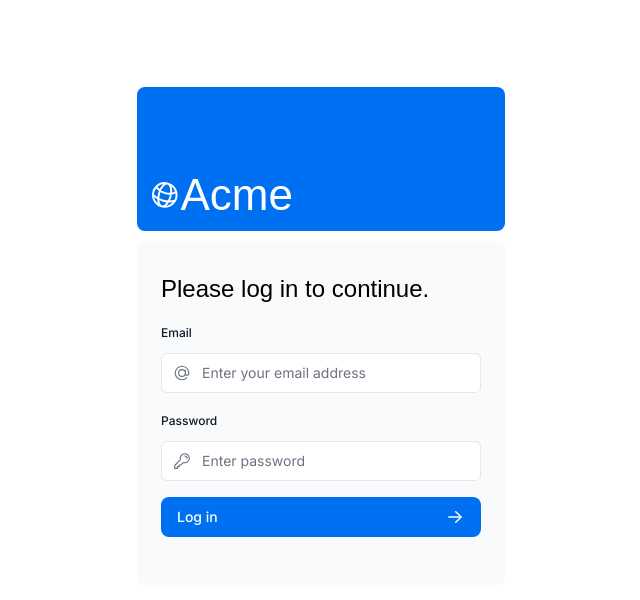
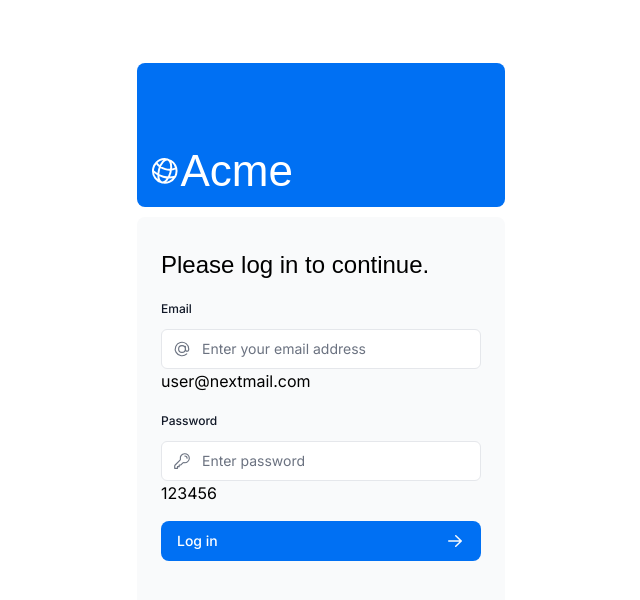
Before and after one commit to asands94/nextjs-dashboard-tutorial, a Next.js app: page /login in a window 1280 px wide. Shown: the top 600 px of the page, without its empty margins (319-959 px from the left). Built offline with nearby package versions, Linux system fonts and the light colour scheme; a web font is replaced by a local one.

Commit message:
add email and password credentials on login page

```diff
--- a/app/ui/login-form.tsx
+++ b/app/ui/login-form.tsx
@@ -39,8 +39,10 @@ export default function LoginForm() {
                 placeholder='Enter your email address'
                 required
               />
+
               <AtSymbolIcon className='pointer-events-none absolute left-3 top-1/2 h-[18px] w-[18px] -translate-y-1/2 text-gray-500 peer-focus:text-gray-900' />
             </div>
+            user@nextmail.com
           </div>
           <div className='mt-4'>
             <label
@@ -61,6 +63,7 @@ export default function LoginForm() {
               />
               <KeyIcon className='pointer-events-none absolute left-3 top-1/2 h-[18px] w-[18px] -translate-y-1/2 text-gray-500 peer-focus:text-gray-900' />
             </div>
+            123456
           </div>
         </div>
         <Button className='mt-4 w-full' aria-disabled={isPending}>
```
